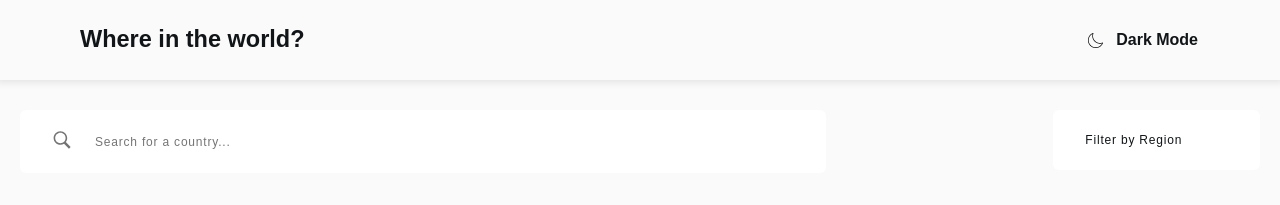
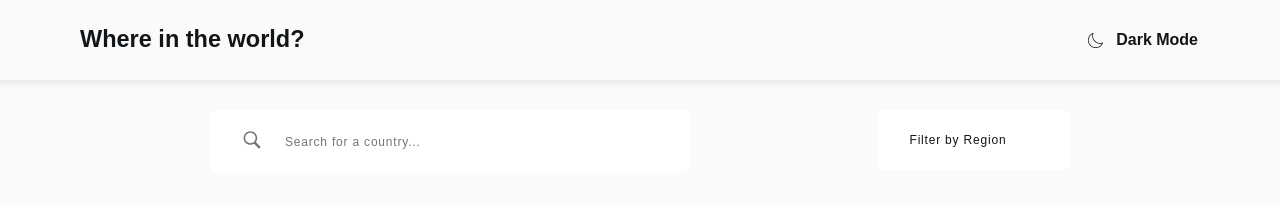
Before and after one commit to aycanogut/fem-rest-countries-flag-api, a React (Create React App) app: page / in a window 1280 px wide. Shown: the top 205 px of the page. Built offline with nearby package versions, Linux system fonts and the light colour scheme; no server answers; a web font is replaced by a local one.

Commit message:
fix: :lipstick: fix minor responsive bugs

```diff
--- a/src/Components/CardContainer.tsx
+++ b/src/Components/CardContainer.tsx
@@ -12,32 +12,33 @@ const StyledContainer = styled.main`
   place-items: center;
   grid-template-columns: 1fr;
   row-gap: 5rem;
-  max-width: 280px;
+  width: 280px;
   margin: 14rem auto 8rem auto;
   background-color: ${({ theme }) => theme.body};
 
   @media only screen and ${helpers.device.sm} {
     row-gap: 5rem;
-    max-width: 328px;
+    width: 328px;
   }
 
   @media only screen and ${helpers.device.md} {
     grid-template-columns: 1fr 1fr;
     column-gap: 1rem;
-    max-width: 640px;
+    width: 640px;
+    margin: 7rem auto 0 auto;
   }
 
   @media only screen and ${helpers.device.lg} {
     grid-template-columns: 1fr 1fr 1fr;
     column-gap: 5rem;
-    max-width: 864px;
+    width: 864px;
   }
 
   @media only screen and ${helpers.device.xl} {
     grid-template-columns: 1fr 1fr 1fr 1fr;
     row-gap: 7.5rem;
     column-gap: 7.5rem;
-    max-width: 1280px;
+    width: 1280px;
   }
 `
 
--- a/src/Components/SearchInput.tsx
+++ b/src/Components/SearchInput.tsx
@@ -30,6 +30,7 @@ const StyledInput = styled.input`
   }
 
   @media only screen and ${helpers.device.lg} {
+    width: 480px;
     padding: 0 0 0 7.5rem;
   }
 `
--- a/src/Components/SearchWrapper.tsx
+++ b/src/Components/SearchWrapper.tsx
@@ -15,7 +15,18 @@ const StyledSearchWrapper = styled.div`
 
   @media only screen and ${helpers.device.md} {
     flex-direction: row;
-  } ;
+    max-width: 59rem;
+    margin: auto;
+    padding: 3rem 0 4.5rem 0;
+  }
+
+  @media only screen and ${helpers.device.lg} {
+    max-width: 86rem;
+  }
+
+  @media only screen and ${helpers.device.xl} {
+    max-width: 128rem;
+  }
 `
 
 interface ISearchWrapper {
```
